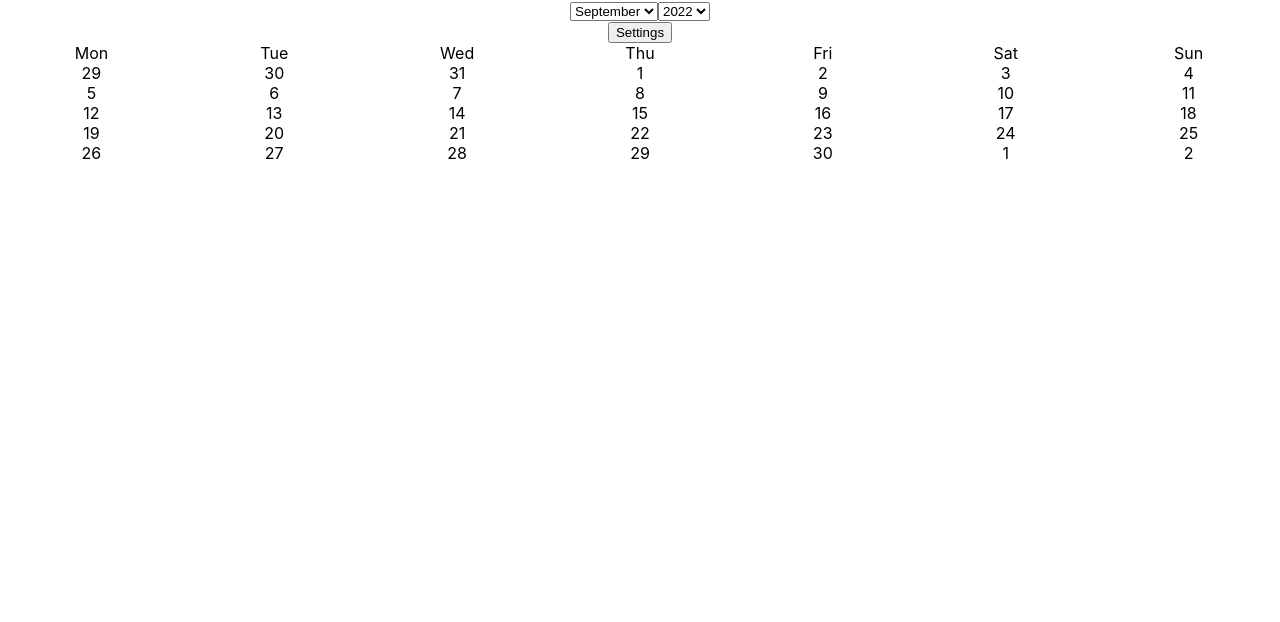
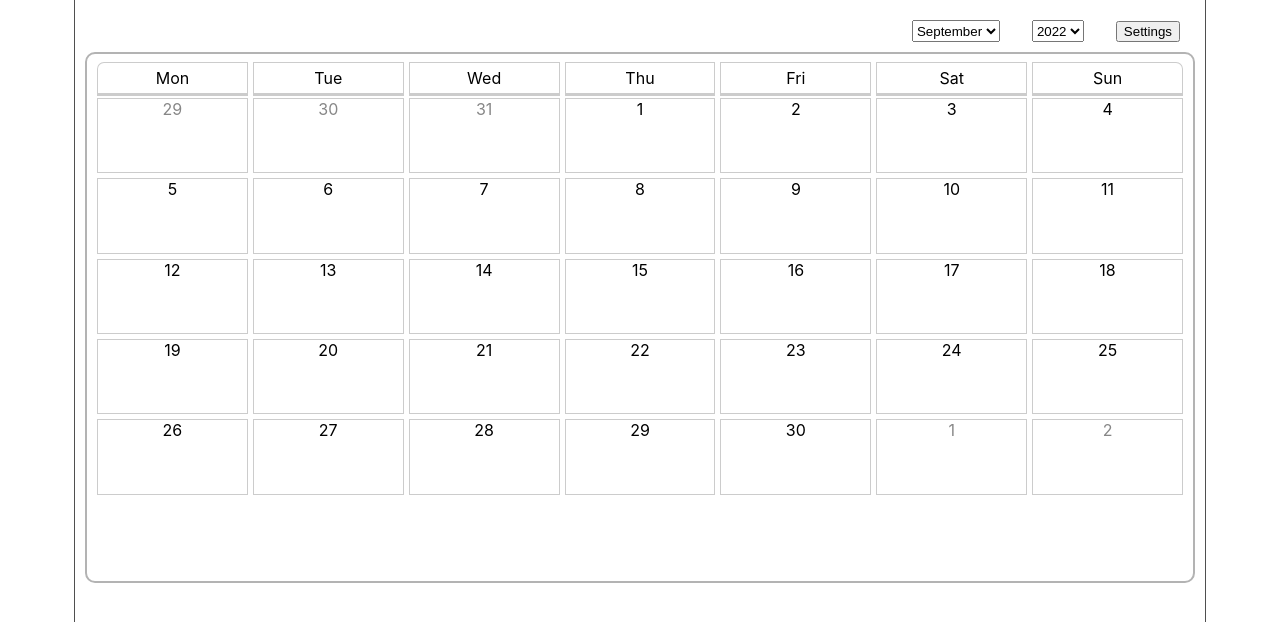
Before and after one commit to karvaton/work-schedule-desktop, a React (Create React App) app: page / in a window 1280 px wide. Shown: the top 622 px of the page. Built offline with nearby package versions, Linux system fonts and the light colour scheme.

Commit message:
Added styles

```diff
--- a/src/App.tsx
+++ b/src/App.tsx
@@ -6,7 +6,9 @@ import './style/App.css';
 function App() {
     return (
         <div className="App">
-            <Calendar />
+            <main>
+                <Calendar />
+            </main>
         </div>
     );
 }
--- a/src/Components/Calendar.tsx
+++ b/src/Components/Calendar.tsx
@@ -13,8 +13,8 @@ export default function Calendar() {
     const [month, setMonth] = useState<number>(date.getMonth());
 
     return (
-        <div className="calndar-area">
-            <div className="calendar-settings">
+        <div className="calendar-area">
+            <div className="calendar-management">
                 <CalendarSwicther changeYearHandler={setYear} changeMonthHandler={setMonth} />
                 <CalendarSettings changeFirstDayHandler={setFirstWeekDay} />
             </div>
--- a/src/Components/CalendarSettings.tsx
+++ b/src/Components/CalendarSettings.tsx
@@ -1,11 +1,14 @@
 import { useState } from "react";
 import { createWeekDaysArray } from "./calendar.utility"
 
+
 const weekdays = createWeekDaysArray();
 
+
 type CalendarSettingsType = {
-    changeFirstDayHandler: React.Dispatch<React.SetStateAction<number>>
+    changeFirstDayHandler: (value: number) => void
 }
+
 export default function CalendarSettings({ changeFirstDayHandler }: CalendarSettingsType) {
     const [windowActive, setWindowActive] = useState<boolean>(false);
     const [activeDay, setActiveDay] = useState<number>(0);
--- a/src/Components/CalendarSwitch.tsx
+++ b/src/Components/CalendarSwitch.tsx
@@ -24,7 +24,7 @@ export default function CalendarSwicther({ changeYearHandler, changeMonthHandler
     }
 
     return (
-        <div>
+        <div className="calendar-switcher">
             <select value={activeMonth} onChange={(e) => changeMonth(Number(e.target.value))}>
                 {monthes.map((month, index) =>
                     <option key={index} value={index}>{month}</option>
--- /dev/null
+++ b/src/Components/Date.tsx
@@ -0,0 +1,16 @@
+import { iDate } from "./calendar.utility";
+
+interface DateType extends iDate {
+    currentMonth: boolean
+}
+
+export default function Date({date, month, year, currentMonth}: DateType) {
+    return (
+        <div
+            className={`date${currentMonth ? ' current-month' : ''}`}
+            key={`${date < 10 ? `0${date}` : date}${month < 10 ? `0${month}` : month}${year}`}
+        >
+            {date}
+        </div>
+    )
+}
--- a/src/Components/Dates.tsx
+++ b/src/Components/Dates.tsx
@@ -1,4 +1,5 @@
 import { getDatesArray } from "./calendar.utility"
+import Date from "./Date";
 
 type DatesType = {
     month: number,
@@ -11,10 +12,13 @@ export default function Dates({month, year, firstWeekDay}: DatesType) {
 
     return (
         <div className="dates week">
-            {datesArray.map((date, index) =>
-                <div className="date" key={index}>
-                    {date}
-                </div>
+            {datesArray.map(({date, year, ...item}) =>
+                <Date
+                    date={date}
+                    month={month}
+                    year={year}
+                    currentMonth={item.month === month}
+                />
             )}
         </div>
     )
--- a/src/Components/calendar.utility.ts
+++ b/src/Components/calendar.utility.ts
@@ -7,11 +7,25 @@ export function getMonthLength(
     return lastDate || 31;
 }
 
-
-export function createDatesArray(start: number, end: number) {
+export interface iDate {
+    date: number,
+    month: number,
+    year: number
+}
+export function createDatesArray(
+    start: number,
+    end: number,
+    month: number = new Date().getMonth(),
+    year: number = new Date().getFullYear()
+): iDate[] {
     const datesArray = [];
     for (let i = start; i <= end; i++) {
-        datesArray.push(i);
+        const date = {
+            date: i,
+            month,
+            year
+        }
+        datesArray.push(date);
     }
     return datesArray;
 }
@@ -32,22 +46,23 @@ export function getDatesArray(
 ) {
     const monthLength = getMonthLength(month, year);
     const prevMonthLength = getMonthLength(month - 1, year);
-    const currentMonth = createDatesArray(1, monthLength);
+    const currentMonth = createDatesArray(1, monthLength, month, year);
     let startDay = new Date(year, month, 1).getDay() - 1 - shift;
     if (startDay < 0) {
         startDay = startDay + 7;
     }
 
-    const prevMonth = createDatesArray(prevMonthLength - startDay, prevMonthLength);
+    const prevMonth = createDatesArray(prevMonthLength - startDay, prevMonthLength, month - 1, year - 1);
     let lastDay = new Date(year, month, monthLength).getDay() + 1 - shift;
     if (lastDay < 0) {
         lastDay = lastDay + 7;
     }
 
-    let nextMonth = createDatesArray(1, 7 - lastDay);
+    let nextMonth = createDatesArray(1, 7 - lastDay, month + 1, year + 1);
 
     return prevMonth.concat(currentMonth, nextMonth);
 }
+
 
 export function createYearArray() {
     const currentYear = new Date().getFullYear();
--- a/src/style/App.css
+++ b/src/style/App.css
@@ -1,16 +1,6 @@
 .App {
   text-align: center;
-}
-
-.App-logo {
-  height: 40vmin;
-  pointer-events: none;
-}
-
-@media (prefers-reduced-motion: no-preference) {
-  .App-logo {
-    animation: App-logo-spin infinite 20s linear;
-  }
+  margin: 0 5%;
 }
 
 .App-header {
@@ -27,12 +17,3 @@
 .App-link {
   color: #61dafb;
 }
-
-@keyframes App-logo-spin {
-  from {
-    transform: rotate(0deg);
-  }
-  to {
-    transform: rotate(360deg);
-  }
-}
--- a/src/style/calendar.css
+++ b/src/style/calendar.css
@@ -1,4 +1,96 @@
+.dialog-wrapper {
+    position: fixed;
+    top: 0;
+    left: 0;
+    height: 100vh;
+    width: 100vw;
+    background: #0000004f;
+}
+
+.calendar-area {
+    height: calc(100vh - 20px);
+    margin: 0 10px;
+    padding: 10px;
+    border: solid 1px #4f4f4f;
+    border-top: none;
+    border-bottom: none;
+}
+
+.calendar-management {
+    position: relative;
+    display: flex;
+    margin: 10px 0;
+    margin-left: auto;
+    margin-right: 15px;
+    width: 300px;
+    justify-content: space-between;
+}
+
+.calendar-switcher {
+    display: flex;
+    justify-content: space-evenly;
+    width: 100%;
+}
+
+.settings-container {
+    position: absolute;
+    width: 240px;
+    right: 0;
+    top: 30px;
+    padding: 20px;
+    background: #fff;
+    border: solid 1px #ddd;
+    display: flex;
+    justify-content: space-between;
+    box-shadow: 0 0 5px -3px #000;
+}
+
+.calendar {
+    height: 65%;
+    padding: 10px;
+    border: solid 2px #b3b3b3;
+    border-radius: 10px;
+}
+
 .week {
     display: grid;
     grid-template-columns: repeat(7, 1fr);
+    gap: 5px;
 }
+
+.week-days {
+    margin-bottom: 4px;
+    grid-template-rows: 30px;
+    align-items: center;
+}
+
+.week-day {
+    height: 100%;
+    border: solid 1px #ccc;
+    display: grid;
+    align-items: center;
+    border-bottom: solid 3px #ccc;
+}
+.week-day:first-child {
+    border-radius: 7px 0 0;
+}
+.week-day:last-child {
+    border-radius: 0 7px 0 0;
+}
+
+.dates {
+    grid-template-rows: repeat(6, 1fr);
+    height: calc(100% - 30px);
+}
+
+.date {
+    border: solid 1px #ccc;
+    color: #878787;
+}
+.date:hover {
+    border: solid 1px #1b1b1b;
+}
+
+.date.current-month {
+    color: #000;
+}
```
